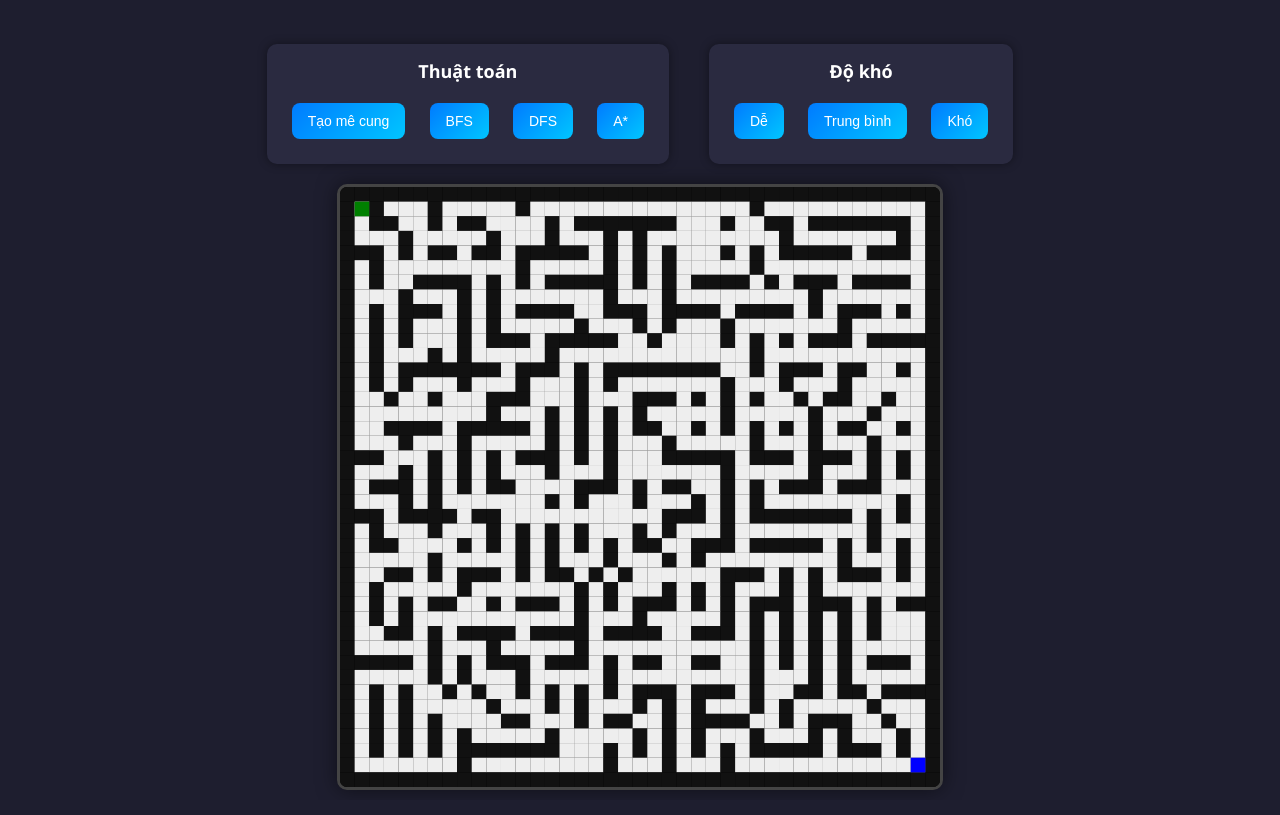
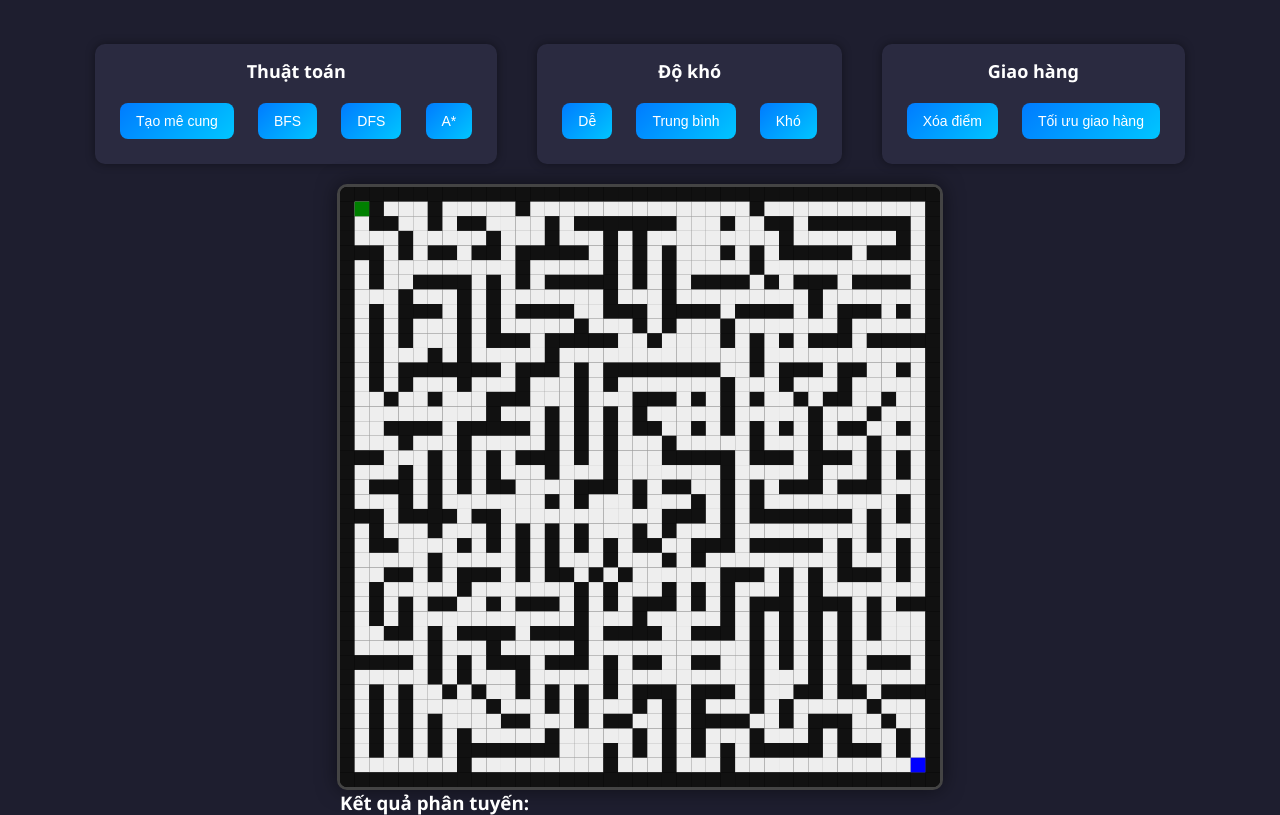
Before and after one commit to Sleepy2608/PTTKGT-Algorithms-Analysis-and-Design, a plain HTML site: page Đồ_án_cuối_kì/mazeDemo/maze.html in a window 1280 px wide. Drawn offline with Linux system fonts and the light colour scheme.

Commit message:
Update maze.html
Update:
- Buttons for deleting must-visit place and improving path finder
- Results box frontend

```diff
--- a/Đồ_án_cuối_kì/mazeDemo/maze.html
+++ b/Đồ_án_cuối_kì/mazeDemo/maze.html
@@ -32,12 +32,23 @@
         <button onclick="generateMaze('hard')">Khó</button>
     </div>
 
+    <div class="controls-box">
+        <h2>Giao hàng</h2>
+        <button onclick="clearCustomers()">Xóa điểm</button>
+        <button onclick="runVRP()">Tối ưu giao hàng</button>
+    </div>
+
 </div>
 
 <div class="canvas-container">
     <canvas id="mazeCanvas" width="600" height="600"></canvas>
 </div>
 
+<div id="resultBox" style="margin-top:20px; text-align:left; width:600px; margin:auto;">
+    <h3>Kết quả phân tuyến:</h3>
+    <div id="result"></div>
+</div>
+
 <script src="maze.js"></script>
 
 </body>
```
